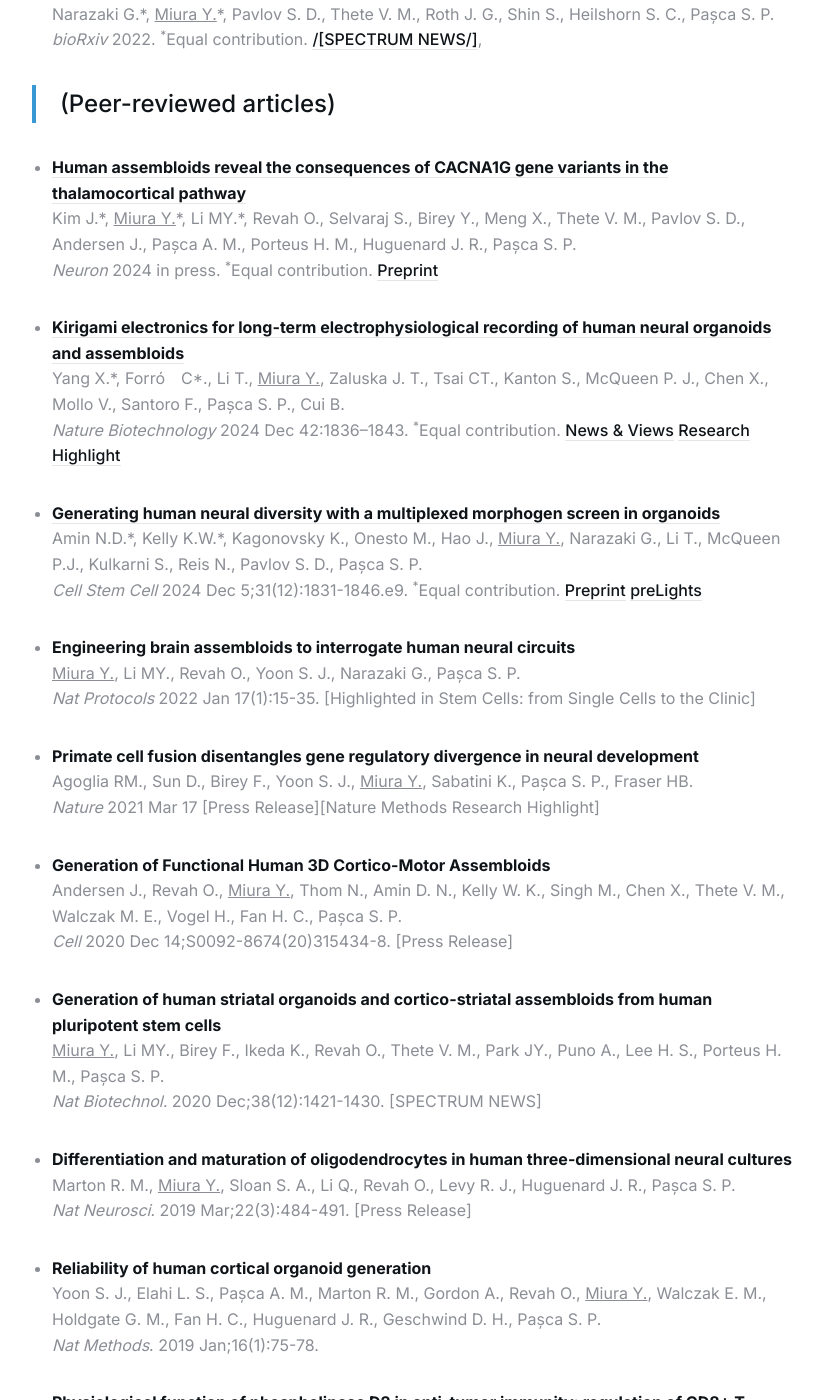
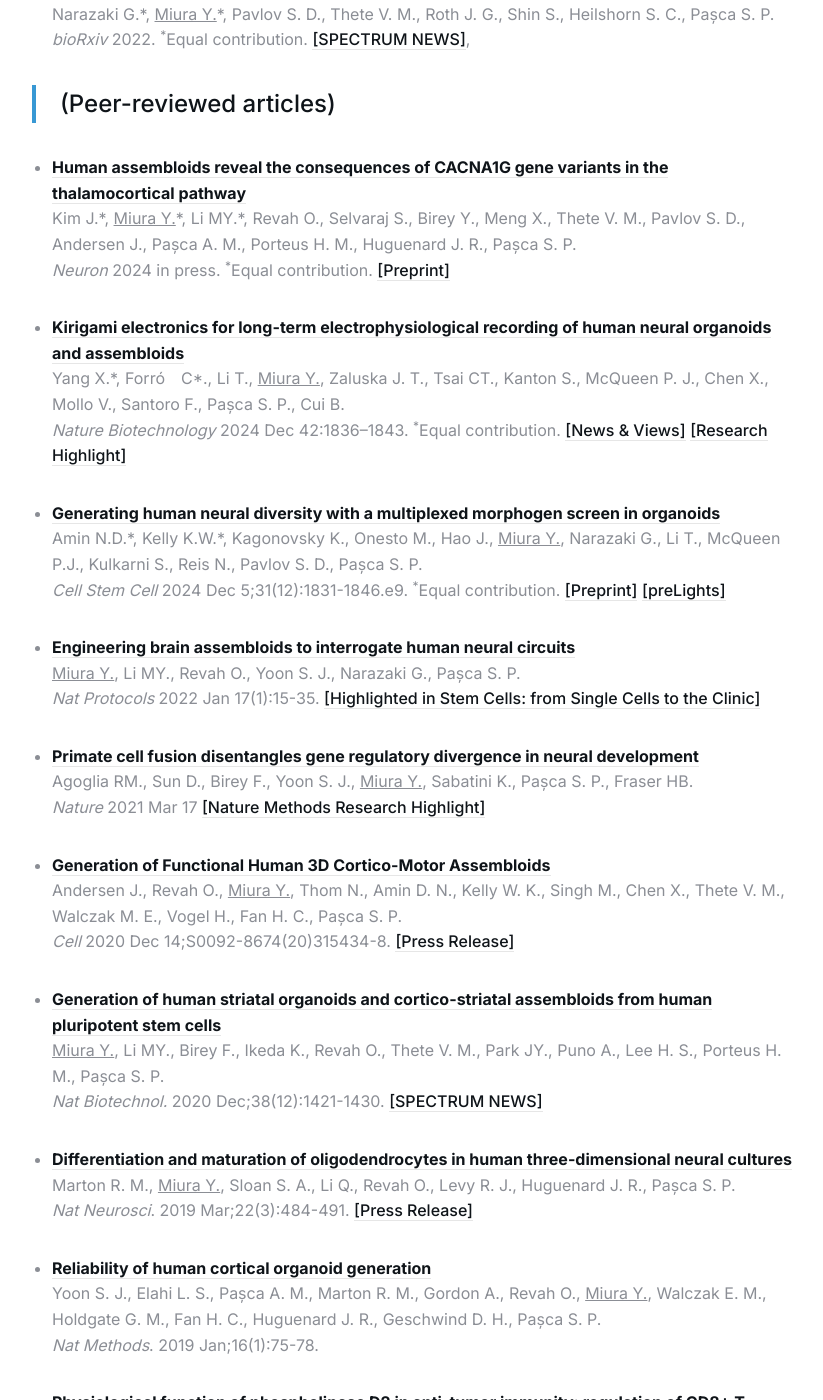
Before and after one commit to ykmiura/ykmiura.github.io, a Jekyll site: the page built from _pages/publications.md, in a window 1280 px wide and 1400 px high, scrolled down 867 px. Shown: the whole window, without its empty margins (228-1051 px from the left). Built offline with Jekyll 4.4.1, drawn with Linux system fonts in a browser that asks for light colours; some of the changed lines change nothing that is shown.

Commit message:
Update publications.md

```diff
--- a/_pages/publications.md
+++ b/_pages/publications.md
@@ -20,72 +20,72 @@
 
 * [**Biocompatible polymers for scalable production of human neural organoids**](https://www.biorxiv.org/content/10.1101/2022.03.18.484949v2.abstract)<br>
 Narazaki G.\*, <ins>Miura Y.</ins>\*, Pavlov S. D., Thete V. M., Roth J. G., Shin S., Heilshorn S. C., Pașca S. P.<br>
-*bioRxiv* 2022. <sup>\*</sup>Equal contribution. [/[SPECTRUM NEWS/]](https://www.thetransmitter.org/spectrum/community-newsletter-organoid-drug-screens-intervention-overreach-self-advocates-concerns/?fspec=1),
+*bioRxiv* 2022. <sup>\*</sup>Equal contribution. [[SPECTRUM NEWS]](https://www.thetransmitter.org/spectrum/community-newsletter-organoid-drug-screens-intervention-overreach-self-advocates-concerns/?fspec=1),
 
 >(Peer-reviewed articles)
 
 * [**Human assembloids reveal the consequences of CACNA1G gene variants in the thalamocortical pathway**](https://www.cell.com/neuron/abstract/S0896-6273(24)00692-5)<br>
 Kim J.\*, <ins>Miura Y.</ins>\*, Li MY.\*, Revah O., Selvaraj S., Birey Y., Meng X., Thete V. M., Pavlov S. D., Andersen J., Pașca A. M., Porteus H. M., Huguenard J. R., Pașca S. P.<br>
-*Neuron* 2024 in press. <sup>\*</sup>Equal contribution. [Preprint](https://www.biorxiv.org/content/10.1101/2023.03.15.530726v2)
+*Neuron* 2024 in press. <sup>\*</sup>Equal contribution. [[Preprint]](https://www.biorxiv.org/content/10.1101/2023.03.15.530726v2)
 
 * [**Kirigami electronics for long-term electrophysiological recording of human neural organoids and assembloids**](https://www.nature.com/articles/s41587-023-02081-3)<br>
 Yang X.\*, Forró　C\*., Li T., <ins>Miura Y.</ins>, Zaluska J. T., Tsai CT., Kanton S., McQueen P. J., Chen X., Mollo V., Santoro F., Pașca S. P., Cui B.<br>
-*Nature Biotechnology* 2024 Dec 42:1836–1843. <sup>\*</sup>Equal contribution. [News & Views](https://www.nature.com/articles/s41587-024-02128-z) [Research Highlight](https://www.nature.com/articles/s44222-024-00164-7)
+*Nature Biotechnology* 2024 Dec 42:1836–1843. <sup>\*</sup>Equal contribution. [[News & Views]](https://www.nature.com/articles/s41587-024-02128-z) [[Research Highlight]](https://www.nature.com/articles/s44222-024-00164-7)
 
 * [**Generating human neural diversity with a multiplexed morphogen screen in organoids**](https://www.cell.com/cell-stem-cell/abstract/S1934-5909(24)00378-3?_returnURL=https%3A%2F%2Flinkinghub.elsevier.com%2Fretrieve%2Fpii%2FS1934590924003783%3Fshowall%3Dtrue)<br>
 Amin N.D.\*, Kelly K.W.\*, Kagonovsky K., Onesto M., Hao J., <ins>Miura Y.</ins>, Narazaki G., Li T., McQueen P.J., Kulkarni S., Reis N., Pavlov S. D., Pașca S. P.<br>
-*Cell Stem Cell* 2024 Dec 5;31(12):1831-1846.e9. <sup>\*</sup>Equal contribution. [Preprint](https://www.biorxiv.org/content/10.1101/2023.05.31.541819v1) [preLights](https://prelights.biologists.com/highlights/generating-human-neural-diversity-with-a-multiplexed-morphogen-screen-in-organoids/)
+*Cell Stem Cell* 2024 Dec 5;31(12):1831-1846.e9. <sup>\*</sup>Equal contribution. [[Preprint]](https://www.biorxiv.org/content/10.1101/2023.05.31.541819v1) [[preLights]](https://prelights.biologists.com/highlights/generating-human-neural-diversity-with-a-multiplexed-morphogen-screen-in-organoids/)
 
-* **Engineering brain assembloids to interrogate human neural circuits**<br>
+* [**Engineering brain assembloids to interrogate human neural circuits**](https://www.nature.com/articles/s41596-021-00632-z)<br>
 <ins>Miura Y.</ins>, Li MY., Revah O., Yoon S. J., Narazaki G., Pașca S. P.<br>
-*Nat Protocols* 2022 Jan 17(1):15-35. [Highlighted in Stem Cells: from Single Cells to the Clinic]
+*Nat Protocols* 2022 Jan 17(1):15-35. [[Highlighted in Stem Cells: from Single Cells to the Clinic]](https://www.nature.com/collections/ifccfjgcad)
 
-* **Primate cell fusion disentangles gene regulatory divergence in neural development**<br>
+* [**Primate cell fusion disentangles gene regulatory divergence in neural development**](https://www.nature.com/articles/s41586-021-03343-3)<br>
 Agoglia RM., Sun D., Birey F., Yoon S. J., <ins>Miura Y.</ins>, Sabatini K., Pașca S. P., Fraser HB.<br>
-*Nature* 2021 Mar 17 [Press Release][Nature Methods Research Highlight]
+*Nature* 2021 Mar 17 [[Nature Methods Research Highlight]](https://www.nature.com/articles/s41592-021-01157-9)
 
-* **Generation of Functional Human 3D Cortico-Motor Assembloids**<br>
+* [**Generation of Functional Human 3D Cortico-Motor Assembloids**](https://www.cell.com/cell/fulltext/S0092-8674(20)31534-8)<br>
 Andersen J., Revah O., <ins>Miura Y.</ins>, Thom N., Amin D. N., Kelly W. K., Singh M., Chen X., Thete V. M., Walczak M. E., Vogel H., Fan H. C., Pașca S. P.<br>
-*Cell* 2020 Dec 14;S0092-8674(20)315434-8. [Press Release]
+*Cell* 2020 Dec 14;S0092-8674(20)315434-8. [[Press Release]](https://med.stanford.edu/news/all-news/2020/12/scientists-assemble-human-nerve-circuit-driving-muscle-movement.html)
 
-* **Generation of human striatal organoids and cortico-striatal assembloids from human pluripotent stem cells**<br>
+* [**Generation of human striatal organoids and cortico-striatal assembloids from human pluripotent stem cells**](https://www.nature.com/articles/s41587-020-00763-w)<br>
 <ins>Miura Y.</ins>, Li MY., Birey F., Ikeda K., Revah O., Thete V. M., Park JY., Puno A., Lee H. S., Porteus H. M., Pașca S. P.<br>
-*Nat Biotechnol.* 2020 Dec;38(12):1421-1430. [SPECTRUM NEWS]
+*Nat Biotechnol.* 2020 Dec;38(12):1421-1430. [[SPECTRUM NEWS]](https://www.thetransmitter.org/spectrum/brain-assembloids-capture-circuit-flaws-in-syndrome-tied-to-autism/?fspec=1)
 
-* **Differentiation and maturation of oligodendrocytes in human three-dimensional neural cultures**<br>
+* [**Differentiation and maturation of oligodendrocytes in human three-dimensional neural cultures**](https://www.nature.com/articles/s41593-018-0316-9)<br>
 Marton R. M., <ins>Miura Y.</ins>, Sloan S. A., Li Q., Revah O., Levy R. J., Huguenard J. R., Pașca S. P.<br>
-*Nat Neurosci*. 2019 Mar;22(3):484-491. [Press Release]
+*Nat Neurosci*. 2019 Mar;22(3):484-491. [[Press Release]](https://med.stanford.edu/news/all-news/2019/01/scientists-generate-track-development-of-myelin-producing-cells.html?fbclid=IwAR3ceGKPNbqnp1rYQMuhkXEoCojysiDZlPdJKJocfjdqY97AiyxUYv08EGc)
 
-* **Reliability of human cortical organoid generation**<br>
+* [**Reliability of human cortical organoid generation**](https://www.nature.com/articles/s41592-018-0255-0)<br>
 Yoon S. J., Elahi L. S., Pașca A. M., Marton R. M., Gordon A., Revah O., <ins>Miura Y.</ins>, Walczak E. M., Holdgate G. M., Fan H. C., Huguenard J. R., Geschwind D. H., Pașca S. P.<br>
 *Nat Methods*. 2019 Jan;16(1):75-78.
 
-* **Physiological function of phospholipase D2 in anti-tumor immunity: regulation of CD8+ T lymphocyte proliferation**<br>
+* [**Physiological function of phospholipase D2 in anti-tumor immunity: regulation of CD8+ T lymphocyte proliferation**](https://www.nature.com/articles/s41598-018-24512-x)<br>
 Ngo Thai Bich V., Hongu T., <ins>Miura Y.</ins>, Katagiri N., Ohbayashi N., Yamashita-Kanemaru Y., Shibuya A., Funakoshi Y., Kanaho Y.<br>
 *Sci Rep*. 2018 Apr 19;8(1):6283.
 
-* **ACAP3, the GTPase-activating protein specific to the small GTPase Arf6, regulates neuronal migration in the developing cerebral cortex**<br>
+* [**ACAP3, the GTPase-activating protein specific to the small GTPase Arf6, regulates neuronal migration in the developing cerebral cortex**](https://www.sciencedirect.com/science/article/pii/S0006291X17318478?via%3Dihub)<br>
 <ins>Miura Y.</ins>, Kanaho Y.<br>
 *Biochem Biophys Res Commun*. 2017 Nov 18;493(2):1089-1094.
 
-* **The small G protein Arf6 expressed in keratinocytes by HGF stimulation is a regulator for skin wound healing**<br>
+* [**The small G protein Arf6 expressed in keratinocytes by HGF stimulation is a regulator for skin wound healing**](https://www.nature.com/articles/srep46649)<br>
 <ins>Miura Y.</ins>\*, Ngo Thai Bich V.\*, Furuya M., Hasegawa H., Takahashi S., Katagiri N., Hongu T., Funakoshi Y., Ohbayashi N., Kanaho Y.<br>
 *Sci Rep*. 2017 Apr 21;7:46649. <sup>\*</sup>Equal contribution.
 
-* **ACAP3 regulates neurite outgrowth through its GAP activity specific to Arf6 in mouse hippocampal neurons**<br>
+* [**ACAP3 regulates neurite outgrowth through its GAP activity specific to Arf6 in mouse hippocampal neurons**](https://portlandpress.com/biochemj/article-abstract/473/17/2591/49244/ACAP3-regulates-neurite-outgrowth-through-its-GAP?redirectedFrom=fulltext)<br>
 <ins>Miura Y.</ins>\*, Hongu T.\* Yamauchi Y., Funakoshi Y., Katagiri N., Ohbayashi N., Kanaho Y.<br>
 *Biochem J*. 2016 Sep 1;473(17):2591-602. <sup>\*</sup>Equal contribution.
 
 >(Reviews and Preview papers)
 
-* **Mapping human brain organoids on a spatial atlas**<br>
+* [**Mapping human brain organoids on a spatial atlas**](https://www.cell.com/cell-stem-cell/fulltext/S1934-5909(21)00222-8?_returnURL=https%3A%2F%2Flinkinghub.elsevier.com%2Fretrieve%2Fpii%2FS1934590921002228%3Fshowall%3Dtrue)<br>
 <ins>Miura Y.</ins>, Pașca S. P.<br>
 *Cell Stem Cell*. (Preview) 2021 June;28(6):983-984.
 
-* **Polarizing brain organoids**<br>
+* [**Polarizing brain organoids**](https://www.nature.com/articles/s41587-019-0084-4)<br>
 <ins>Miura Y.</ins>, Pașca S. P.<br>
 *Nat Biotechnol*. (News and Views) 2019 Apr;37(4):377-378.
 
-* **Machineries regulating the activity of the small GTPase Arf6 in cancer cells are potential targets for developing innovative anti-cancer drugs**<br>
+* [**Machineries regulating the activity of the small GTPase Arf6 in cancer cells are potential targets for developing innovative anti-cancer drugs**](https://www.sciencedirect.com/science/article/pii/S2212492616300604?via%3Dihub)<br>
 Yamauchi Y, <ins>Miura Y.</ins>, Kanaho Y.<br>
 *Adv Biol Regul*. 2017 Jan;63:115-121.
```
